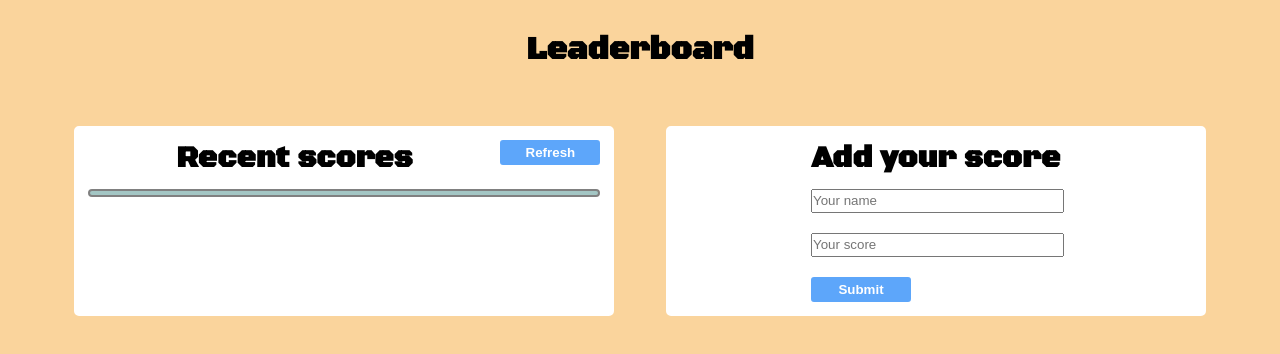
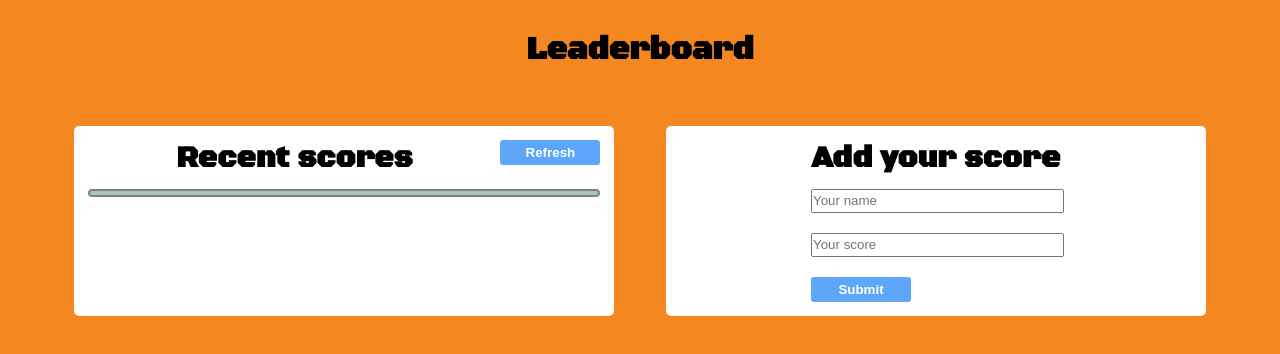
Before and after one commit to wacoo/smart-api-leaderboard, a website built with webpack: page src/index.html in a window 1280 px wide. Built offline with nearby package versions, Linux system fonts and the light colour scheme; no server answers.

```diff
--- a/src/style.css
+++ b/src/style.css
@@ -5,7 +5,7 @@
 
 body {
   font-family: 'Black Ops One', cursive;
-  background-color: #fad49c;
+  background-color: #f58721;
   text-align: center;
 }
 
```
Also changed, not shown: dist/main.bundle.js.
